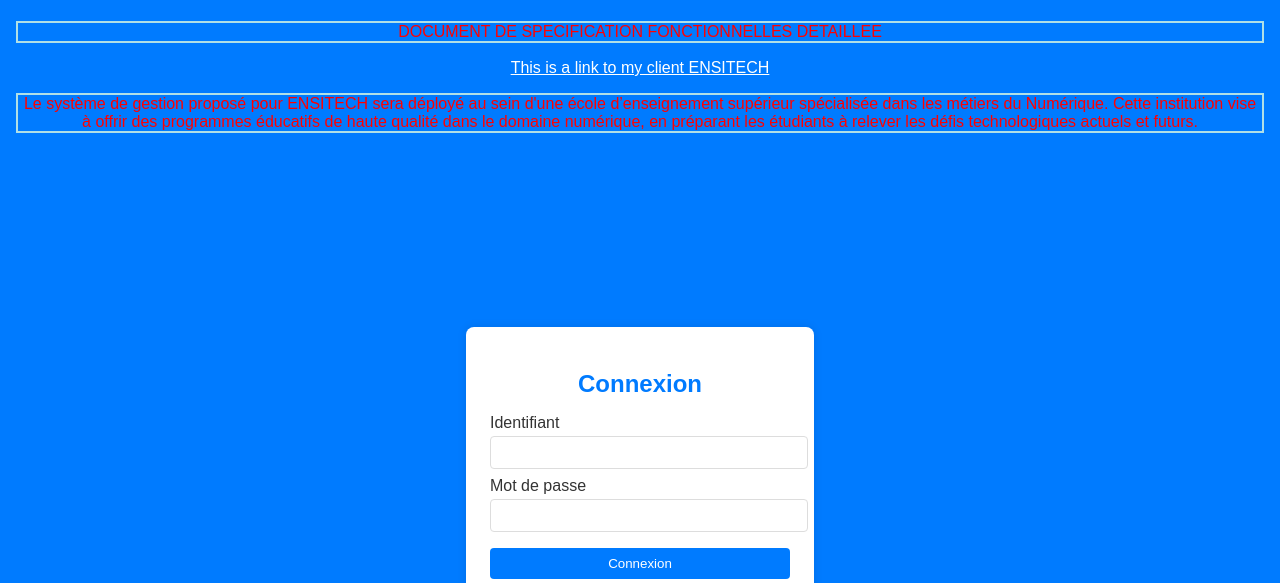
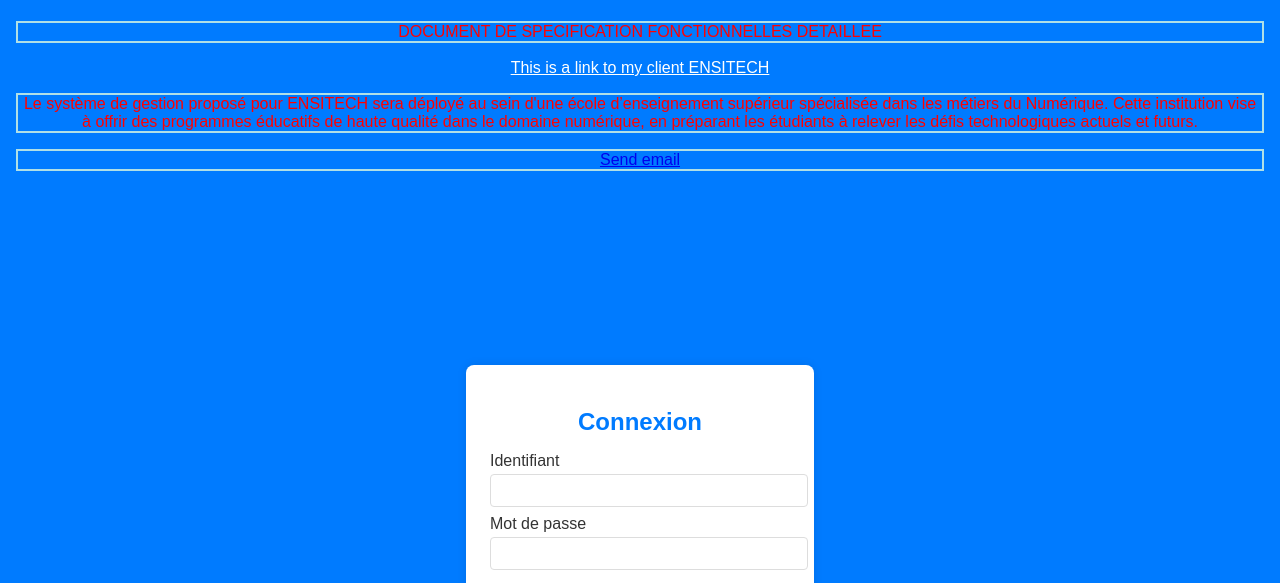
Before and after one commit to RodrigueNzomo/ensitech-gestion-g1-30082024, a plain HTML site: page PratiqueDeProjetEnsitech_HTML5/PremierPas.html in a window 1280 px wide. Shown: the part 201-784 px from the top of the page. Drawn offline with Linux system fonts and the light colour scheme.

Commit message:
Version ponton

```diff
--- a/PratiqueDeProjetEnsitech_HTML5/PremierPas.html
+++ b/PratiqueDeProjetEnsitech_HTML5/PremierPas.html
@@ -137,6 +137,7 @@
             <p>DOCUMENT DE SPECIFICATION FONCTIONNELLES DETAILLEE</p>
             <a href="https://www.ensitech.eu/" style="color: white;">This is a link to my client ENSITECH</a>
             <p>Le système de gestion proposé pour ENSITECH sera déployé au sein d'une école d’enseignement supérieur spécialisée dans les métiers du Numérique. Cette institution vise à offrir des programmes éducatifs de haute qualité dans le domaine numérique, en préparant les étudiants à relever les défis technologiques actuels et futurs.</p>
+            <p><a href="mailto:someone@example.com">Send email</a></p>
         </div>
     </header>
 
@@ -158,5 +159,6 @@
             </form>
         </div>
     </section>
+
 </body>
 </html>
```
Also changed, not shown: w3schoolspratic.htm (+1 -0 lines).
